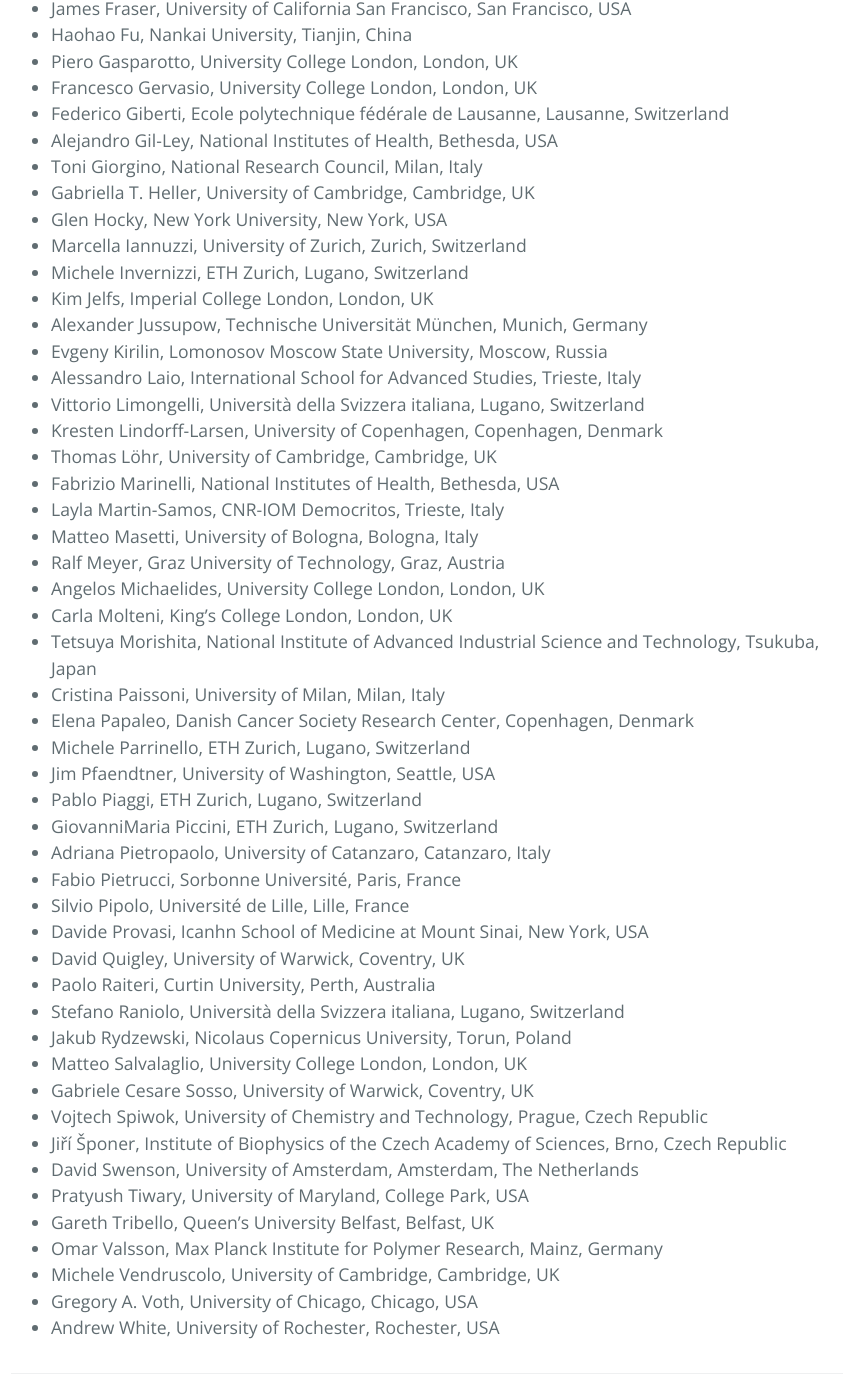
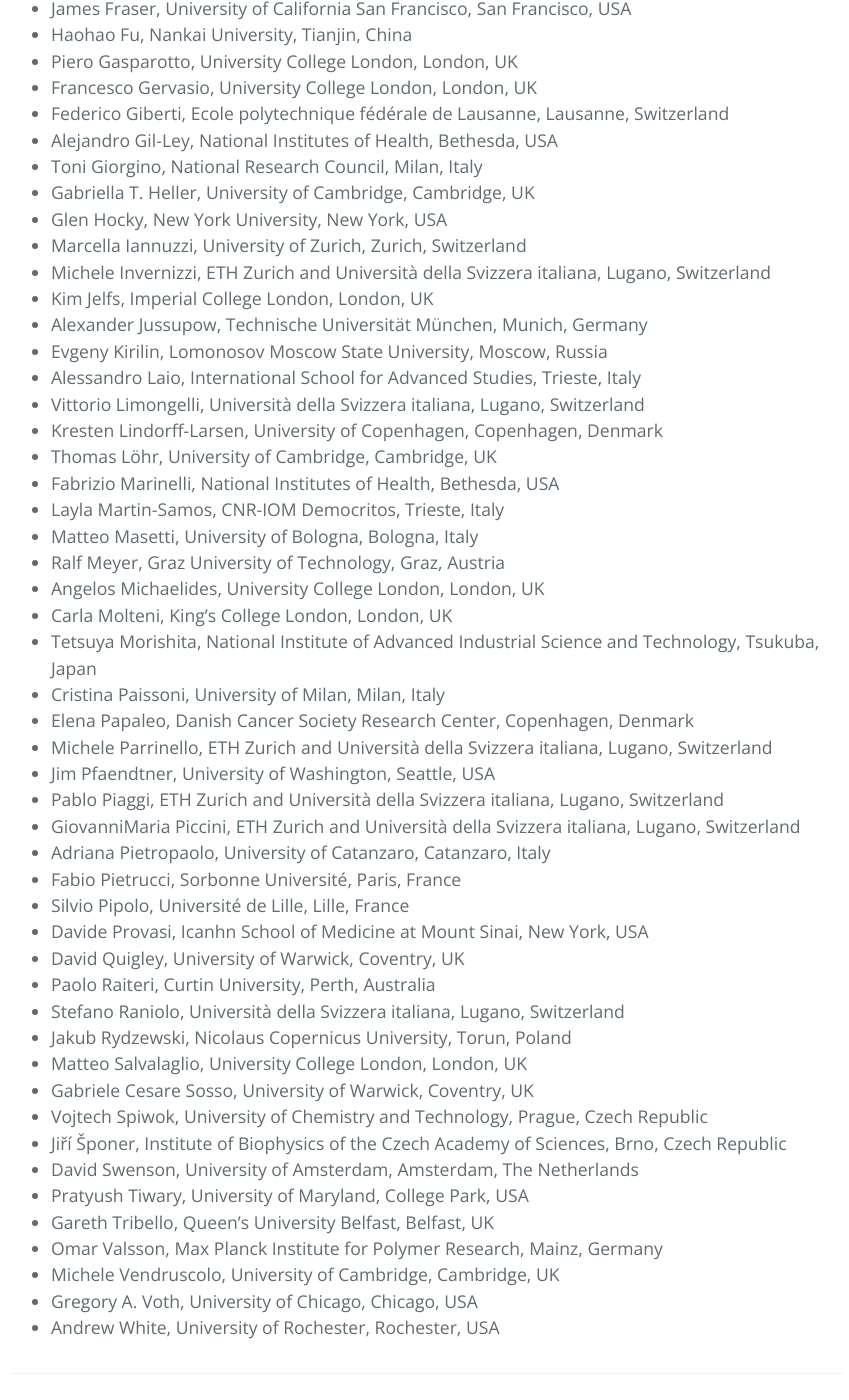
Before and after one commit to plumed-nest/plumed-nest, a Jekyll site: the page built from consortium.md, in a window 1280 px wide and 1400 px high, scrolled down 1735 px. Shown: the whole window, without its empty margins (213-1062 px from the left). Built offline with Jekyll 4.4.1, drawn with Linux system fonts in a browser that asks for light colours; our own code applies the rules of GitHub Pages for plain Markdown files.

Commit message:
fix affiliations

```diff
--- a/_data/members.yml
+++ b/_data/members.yml
@@ -123,7 +123,7 @@
   city:        Zurich
   country:     Switzerland
 - name:        Michele Invernizzi
-  affiliation: ETH Zurich
+  affiliation: ETH Zurich and Università della Svizzera italiana
   city:        Lugano
   country:     Switzerland
 - name:        Kim Jelfs
@@ -191,7 +191,7 @@
   city:        Copenhagen
   country:     Denmark
 - name:        Michele Parrinello
-  affiliation: ETH Zurich
+  affiliation: ETH Zurich and Università della Svizzera italiana
   city:        Lugano
   country:     Switzerland
 - name:        Jim Pfaendtner
@@ -199,11 +199,11 @@
   city:        Seattle
   country:     USA
 - name:        Pablo Piaggi
-  affiliation: ETH Zurich
+  affiliation: ETH Zurich and Università della Svizzera italiana
   city:        Lugano
   country:     Switzerland
 - name:        GiovanniMaria Piccini
-  affiliation: ETH Zurich
+  affiliation: ETH Zurich and Università della Svizzera italiana
   city:        Lugano
   country:     Switzerland
 - name:        Adriana Pietropaolo
```
